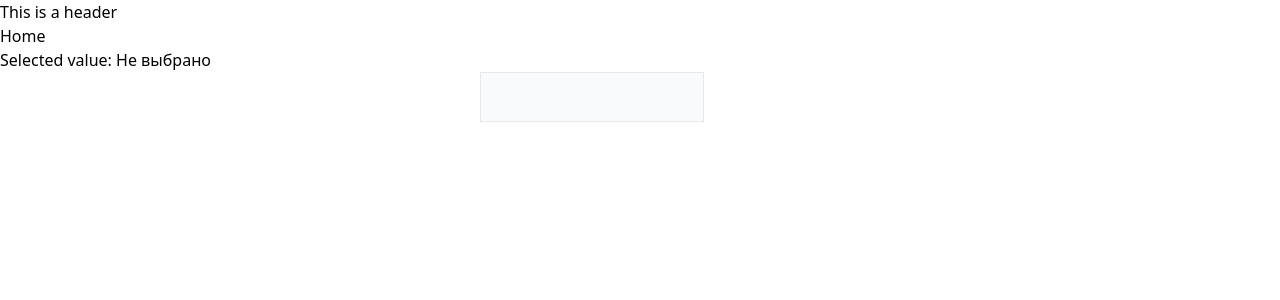
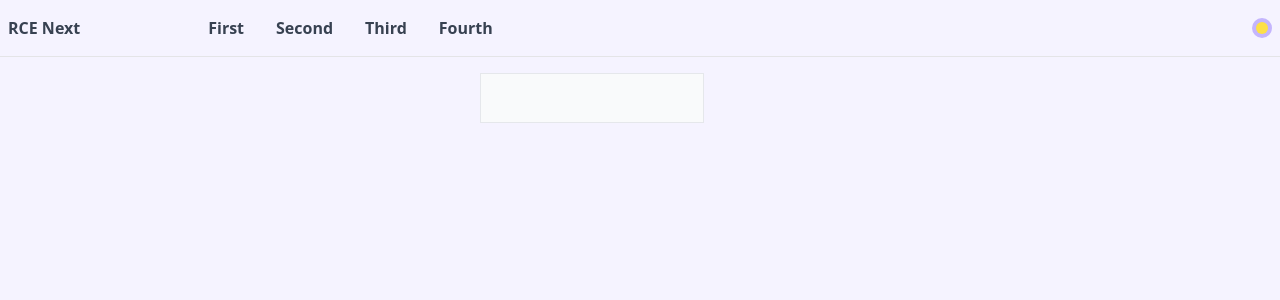
Before and after one commit to iswebdevru/rcenext-client, a Next.js app: page / in a window 1280 px wide. Shown: the top 300 px of the page. Built offline with nearby package versions, Linux system fonts and the light colour scheme.

Commit message:
feat: add header

```diff
--- a/src/app/layout.tsx
+++ b/src/app/layout.tsx
@@ -5,7 +5,15 @@ import '../styles/globals.css';
 export default function RootLayout({ children }: React.PropsWithChildren) {
   return (
     <html>
-      <head></head>
+      <head>
+        <script
+          dangerouslySetInnerHTML={{
+            __html: `
+              const theme = localStorage.getItem('settings/theme');theme && document.documentElement.classList.add(theme);
+            `,
+          }}
+        ></script>
+      </head>
       <body className="min-h-screen">
         <Header />
         {children}
--- a/src/app/page.tsx
+++ b/src/app/page.tsx
@@ -29,12 +29,7 @@ export default function Home() {
 
   return (
     <div>
-      <h1>Home</h1>
-      <div>
-        Selected value:{' '}
-        {options.find(o => o.id === selectedId)?.value || 'Не выбрано'}
-      </div>
-      <div className="mx-auto max-w-xs">
+      <div className="mx-auto mt-4 max-w-xs">
         <DropDown
           options={options}
           select={setSelectedId}
--- a/src/components/Header.tsx
+++ b/src/components/Header.tsx
@@ -1,3 +1,27 @@
+import Link from 'next/link';
+import ThemeButton from './ThemeButton';
+
 export default function Header() {
-  return <header>This is a header</header>;
+  return (
+    <header className="border-b border-zinc-200 text-gray-700 dark:text-gray-200 dark:border-zinc-800 transition-colors">
+      <div className="max-w-7xl px-2 py-4 mx-auto flex items-center gap-32">
+        <Link href="/" className="font-semibold">
+          RCE Next
+        </Link>
+        <div className="flex items-center justify-between flex-1">
+          <nav>
+            <ul className="flex gap-8">
+              <li className="font-semibold">First</li>
+              <li className="font-semibold">Second</li>
+              <li className="font-semibold">Third</li>
+              <li className="font-semibold">Fourth</li>
+            </ul>
+          </nav>
+          <div className="flex items-center">
+            <ThemeButton />
+          </div>
+        </div>
+      </div>
+    </header>
+  );
 }
--- /dev/null
+++ b/src/components/ThemeButton.tsx
@@ -0,0 +1,19 @@
+'use client';
+
+export default function ThemeButton() {
+  const handleClick = () => {
+    document.documentElement.classList.toggle('dark');
+    const hasDark = document.documentElement.classList.contains('dark');
+    localStorage.setItem('settings/theme', hasDark ? 'dark' : '');
+  };
+
+  return (
+    <button
+      className="w-5 h-5 bg-violet-300 rounded-full flex dark:bg-violet-600 transition-colors"
+      aria-label="Switch theme"
+      onClick={handleClick}
+    >
+      <span className="block bg-yellow-300 w-3/5 h-3/5 rounded-full m-auto hover:bg-yellow-400 transition-colors dark:bg-zinc-800"></span>
+    </button>
+  );
+}
--- a/src/styles/globals.css
+++ b/src/styles/globals.css
@@ -1,2 +1,6 @@
 @tailwind base;
 @tailwind utilities;
+
+body {
+  @apply bg-violet-50 dark:bg-zinc-900 transition-colors;
+}
--- a/tailwind.config.js
+++ b/tailwind.config.js
@@ -5,4 +5,5 @@ module.exports = {
     extend: {},
   },
   plugins: [require('tailwind-scrollbar')],
+  darkMode: 'class',
 };
```
